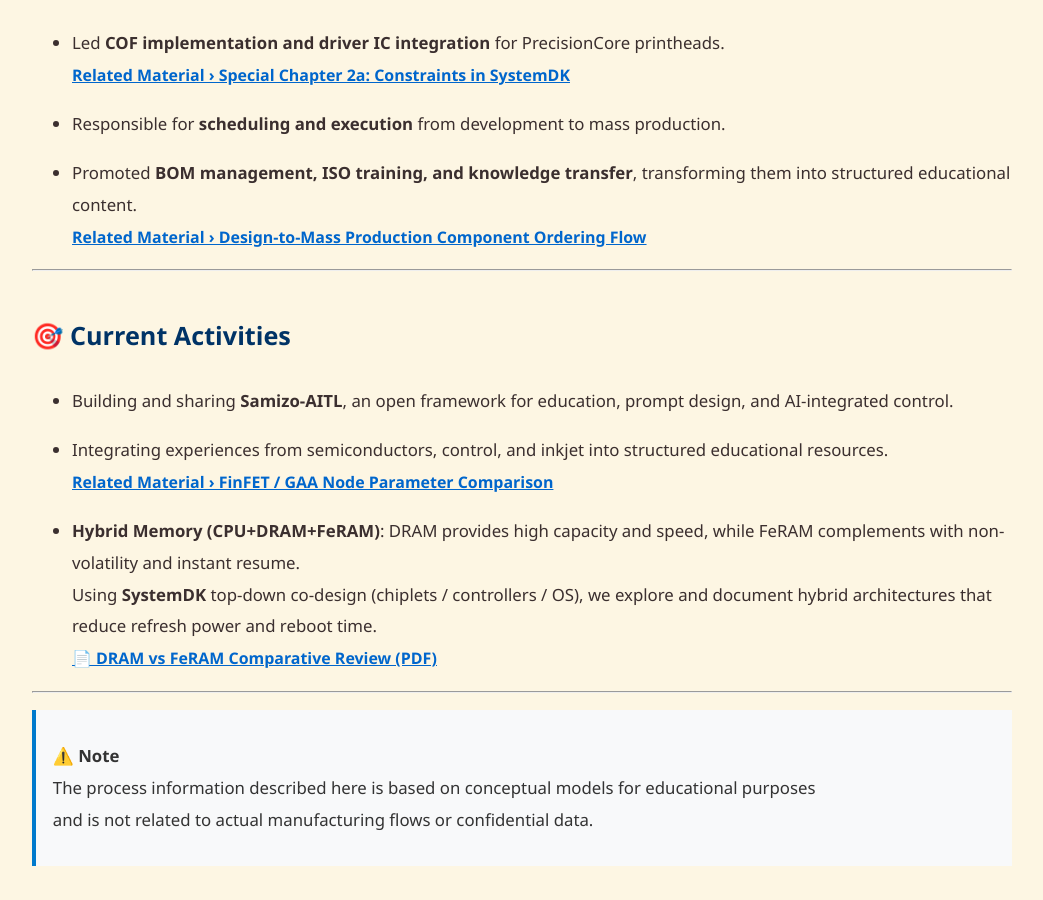
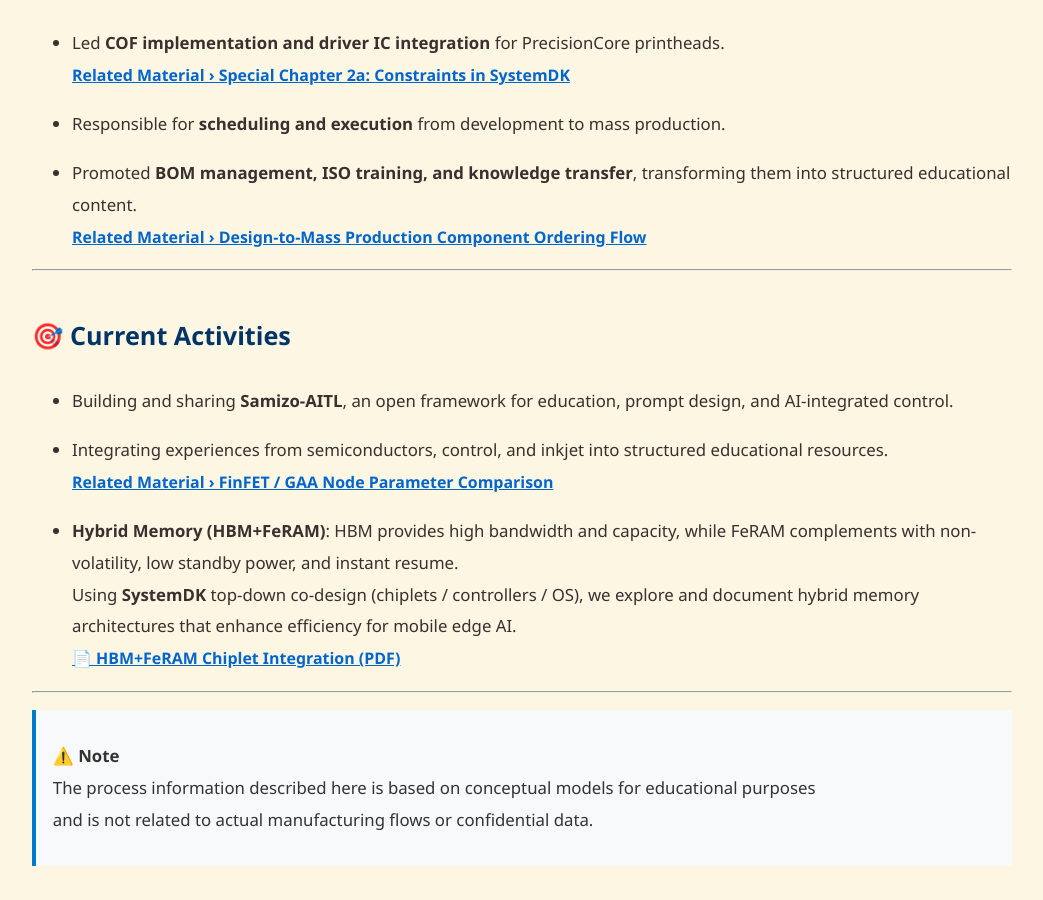
Before and after one commit to Samizo-AITL/Samizo-AITL.github.io, a Jekyll site: the page built from about/career-summary/en/index.md, in a window 1280 px wide and 900 px high, scrolled down 1546 px. Shown: the whole window, without its empty margins (118-1161 px from the left). Built offline with Jekyll 4.4.1, drawn with Linux system fonts in a browser that asks for light colours.

Commit message:
Update index.md

```diff
--- a/about/career-summary/en/index.md
+++ b/about/career-summary/en/index.md
@@ -71,9 +71,9 @@
 - Integrating experiences from semiconductors, control, and inkjet into structured educational resources.
   [Related Material › FinFET / GAA Node Parameter Comparison](https://samizo-aitl.github.io/Edusemi-v4x/f_chapter1_finfet_gaa/appendixf1_05_node_params)
 
-- **Hybrid Memory (CPU+DRAM+FeRAM)**: DRAM provides high capacity and speed, while FeRAM complements with non-volatility and instant resume.
-  Using **SystemDK** top-down co-design (chiplets / controllers / OS), we explore and document hybrid architectures that reduce refresh power and reboot time.
-  [📄 DRAM vs FeRAM Comparative Review (PDF)](../docs/review_dram_feram.pdf)
+- **Hybrid Memory (HBM+FeRAM)**: HBM provides high bandwidth and capacity, while FeRAM complements with non-volatility, low standby power, and instant resume.
+  Using **SystemDK** top-down co-design (chiplets / controllers / OS), we explore and document hybrid memory architectures that enhance efficiency for mobile edge AI.
+  [📄 HBM+FeRAM Chiplet Integration (PDF)](../docs/HBM_FeRAM_Chiplet_MobileEdgeAI.pdf)
 
 ---
 
```
